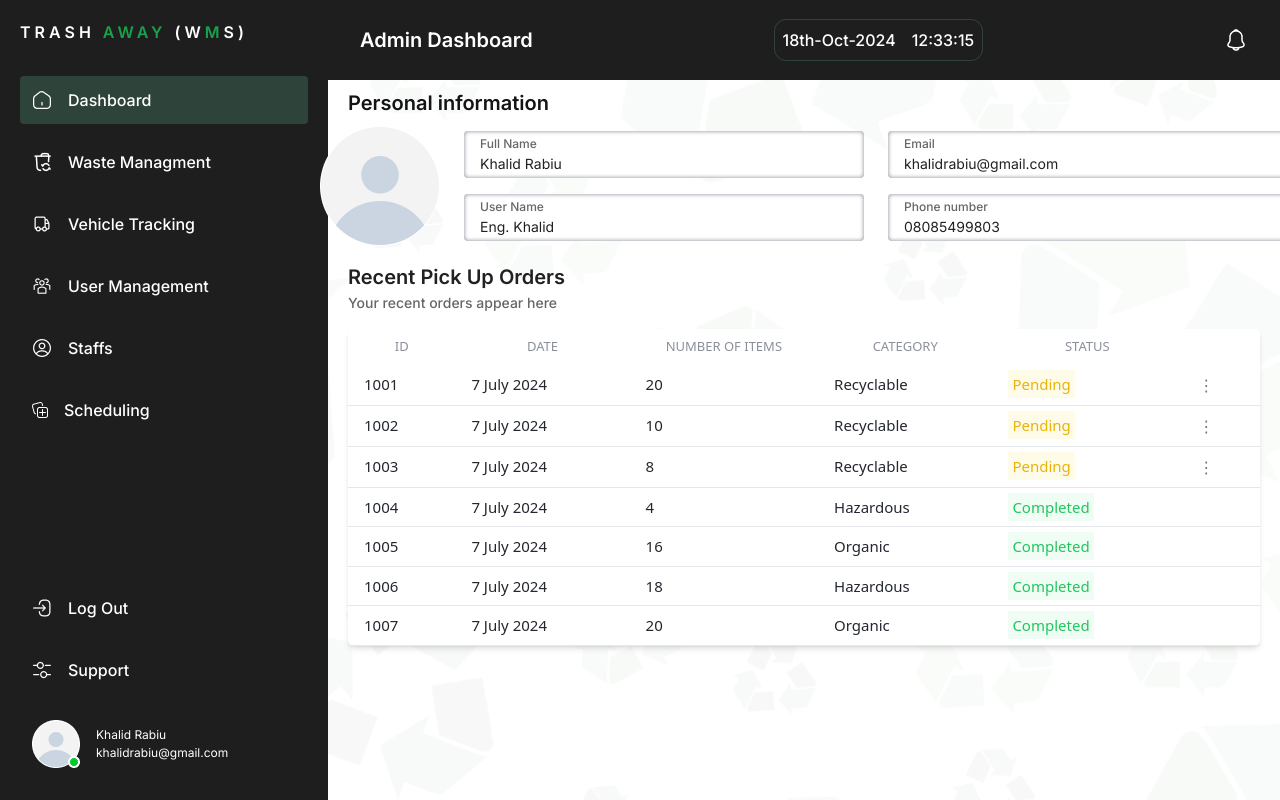
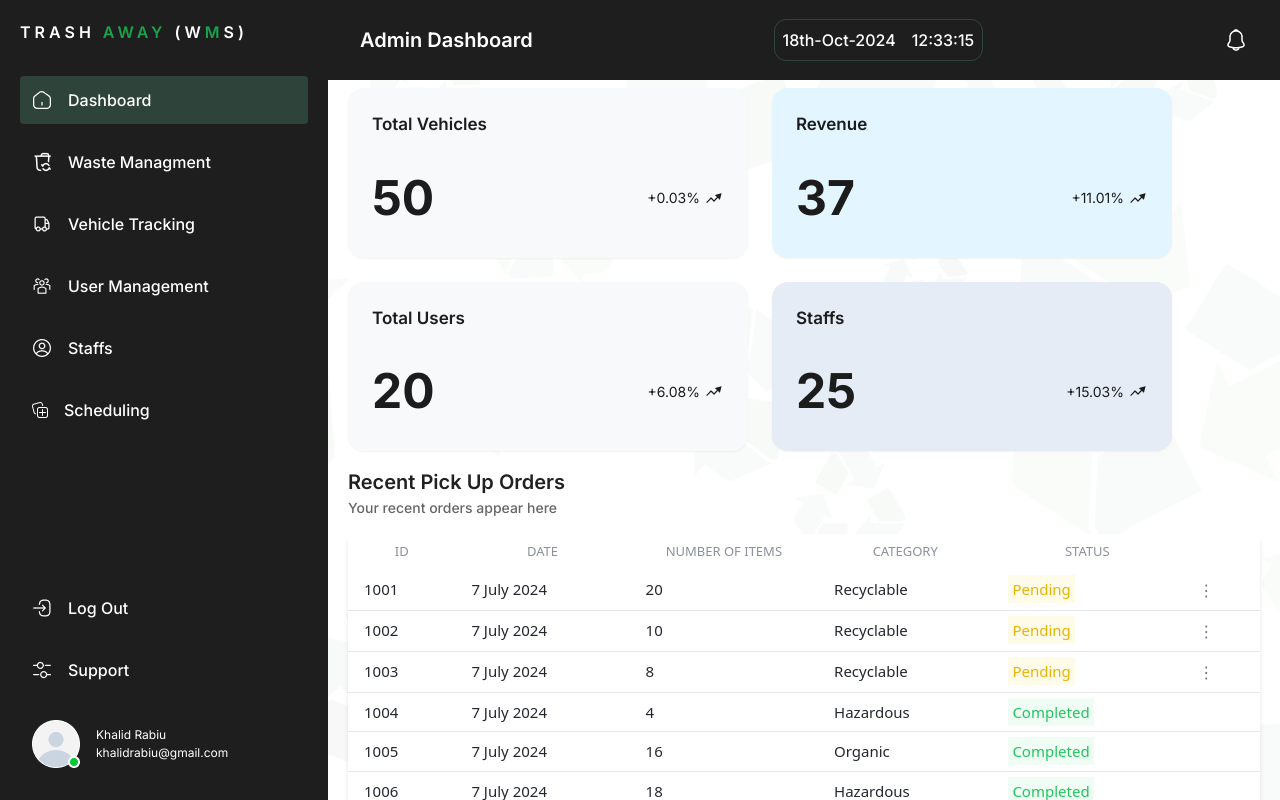
Before and after one commit to Khalid-R-Salis/TrashAway_WMS, a React (Vite) app: page /admindashboard in a window 1280 px wide. Built offline with nearby package versions, Linux system fonts and the light colour scheme.

Commit message:
alter the admin dashboard

```diff
--- a/src/pages/adminpages/adminDashboard.jsx
+++ b/src/pages/adminpages/adminDashboard.jsx
@@ -3,7 +3,7 @@ import SidebarAdmin from "../../components/SidebarAdmin";
 import formbg from "../../assets/formsbg.png";
 import notificationdb from "../../assets/notificationdb.png";
 import cancelIcon from "../../assets/close.svg";
-import profile2 from "../../assets/profiledb2.png";
+import iconSet from "../../assets/iconSet.png";
 
 const AdminDashboard = () => {
   // start timer
@@ -235,51 +235,62 @@ const AdminDashboard = () => {
           className="bg-no-repeat bg-cover bg-center w-full h-full px-5 py-2 font-Inter"
           style={{ backgroundImage: `url(${formbg})` }}
         >
-          <div className=" text-[#141417] font-Inter text-[20px] font-[600] mb-2">
-            Personal information
+          <div className="flex justify-center items-center gap-6">
+            <div className="flex flex-wrap gap-6 ">
+
+            <div className="flex flex-col justify-between items-start p-6 bg-[#F7F9FB] font-Inter text-[#1C1C1C] rounded-[16px] w-[400px] shadow-sm gap-6">
+  <div>
+    <h1 className="text-[17px] font-[600]">Total Vehicles</h1>
   </div>
-          <div className=" flex justify-center items-center gap-6 mb-1">
-            <img src={profile2} alt="" />
-            <div className="flex flex-col justify-center items-center gap-4">
-              <div className="rounded-[4px] w-[25rem] bg-white shadow-inner [box-shadow:0px_0px_4px_0px_#83818E_inset] px-4 py-1">
-                <h2 className=" text-[#666] text-[12px] font-[500] text-start">
-                  Full Name
-                </h2>
-                <h1 className=" text-[#212121] text-[14px] font-[400] text-start">
-                  Khalid Rabiu
-                </h1>
+  <div className="flex justify-between items-center w-full">
+    <h1 className="text-[48px] font-[700]">50</h1>
+    <div className="flex items-center gap-1 text-[14px] font-[400]">
+      <p>+0.03%</p>
+      <img src={iconSet} alt="iconSet" />
     </div>
-
-              <div className="rounded-[4px] w-[25rem] bg-white shadow-inner [box-shadow:0px_0px_4px_0px_#83818E_inset] px-4 py-1">
-                <h2 className=" text-[#666] text-[12px] font-[500] text-start">
-                  User Name
-                </h2>
-                <h1 className=" text-[#212121] text-[14px] font-[400] text-start">
-                  Eng. Khalid
-                </h1>
   </div>
 </div>
 
-            <div className="flex flex-col justify-center items-center gap-4">
-              <div className="rounded-[4px] w-[25rem] bg-white shadow-inner [box-shadow:0px_0px_4px_0px_#83818E_inset] px-4 py-1">
-                <h2 className=" text-[#666] text-[12px] font-[500] text-start">
-                  Email
-                </h2>
-                <h1 className=" text-[#212121] text-[14px] font-[400] text-start">
-                  khalidrabiu@gmail.com
-                </h1>
+<div className="flex flex-col justify-between items-start p-6 bg-[#E3F5FF] font-Inter text-[#1C1C1C] rounded-[16px] w-[400px] shadow-sm gap-6">
+  <div>
+    <h1 className="text-[17px] font-[600]">Revenue</h1>
   </div>
-
-              <div className="rounded-[4px] w-[25rem] bg-white shadow-inner [box-shadow:0px_0px_4px_0px_#83818E_inset] px-4 py-1">
-                <h2 className=" text-[#666] text-[12px] font-[500] text-start">
-                  Phone number
-                </h2>
-                <h1 className=" text-[#212121] text-[14px] font-[400] text-start">
-                  08085499803
-                </h1>
+  <div className="flex justify-between items-center w-full">
+    <h1 className="text-[48px] font-[700] font-Inter">37</h1>
+    <div className="flex items-center gap-1 text-[14px] font-[400]">
+      <p>+11.01%</p>
+      <img src={iconSet} alt="iconSet" />
     </div>
   </div>
 </div>
+<div className="flex flex-col justify-between items-start p-6 bg-[#F7F9FB] font-Inter text-[#1C1C1C] rounded-[16px] w-[400px] shadow-sm gap-6">
+  <div>
+    <h1 className="text-[17px] font-[600]">Total Users</h1>
+  </div>
+  <div className="flex justify-between items-center w-full">
+    <h1 className="text-[48px] font-[700]">20</h1>
+    <div className="flex items-center gap-1 text-[14px] font-[400]">
+      <p>+6.08%</p>
+      <img src={iconSet} alt="iconSet" />
+    </div>
+  </div>
+</div>
+<div className="flex flex-col justify-between items-start p-6 bg-[#E5ECF6] font-Inter text-[#1C1C1C] rounded-[16px] w-[400px] shadow-sm gap-6">
+  <div>
+    <h1 className="text-[17px] font-[600]">Staffs</h1>
+  </div>
+  <div className="flex justify-between items-center w-full">
+    <h1 className="text-[48px] font-[700]">25</h1>
+    <div className="flex items-center gap-1 text-[14px] font-[400]">
+      <p>+15.03%</p>
+      <img src={iconSet} alt="iconSet" />
+    </div>
+  </div>
+</div>
+            </div>
+            <div className=""></div>
+          </div>
+
 
           <div className="RecentPickUpOrders mt-4">
             <h2 className="text-[20px] font-semibold text-[#212121] font-Inter">
```
Also changed, not shown: src/assets/iconSet.png (added). Lines whose indentation alone changed are shown as unchanged.
